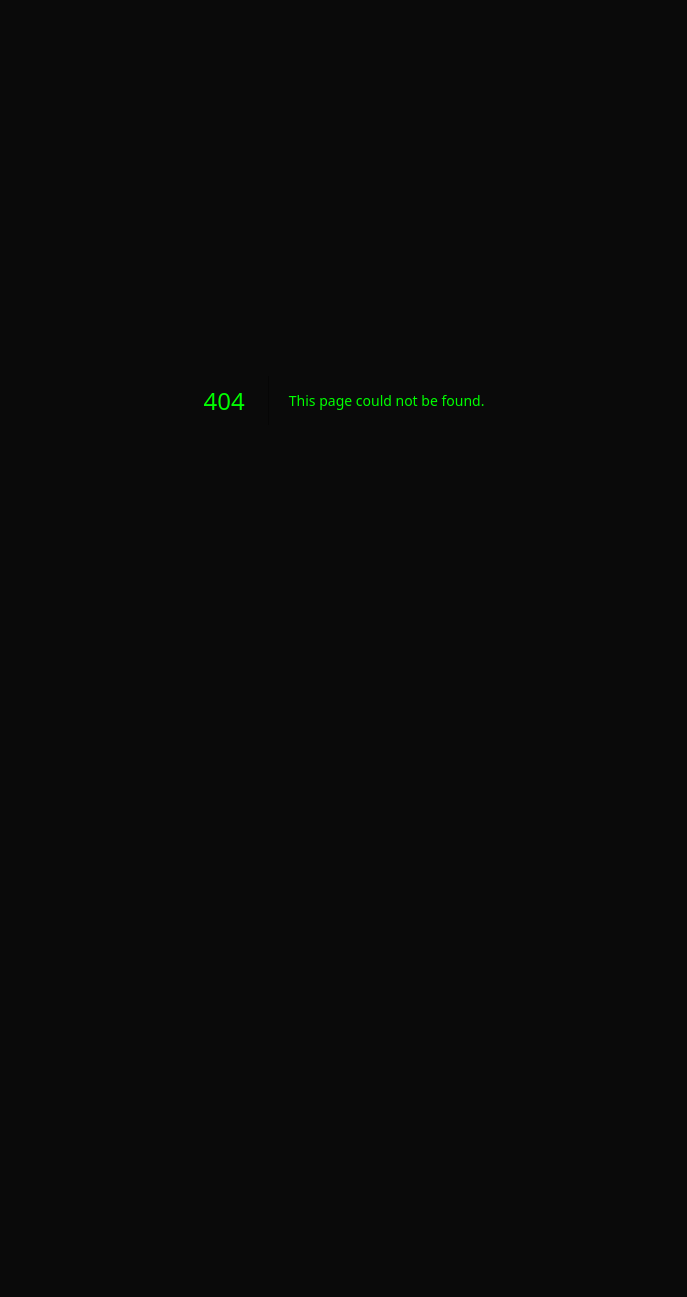
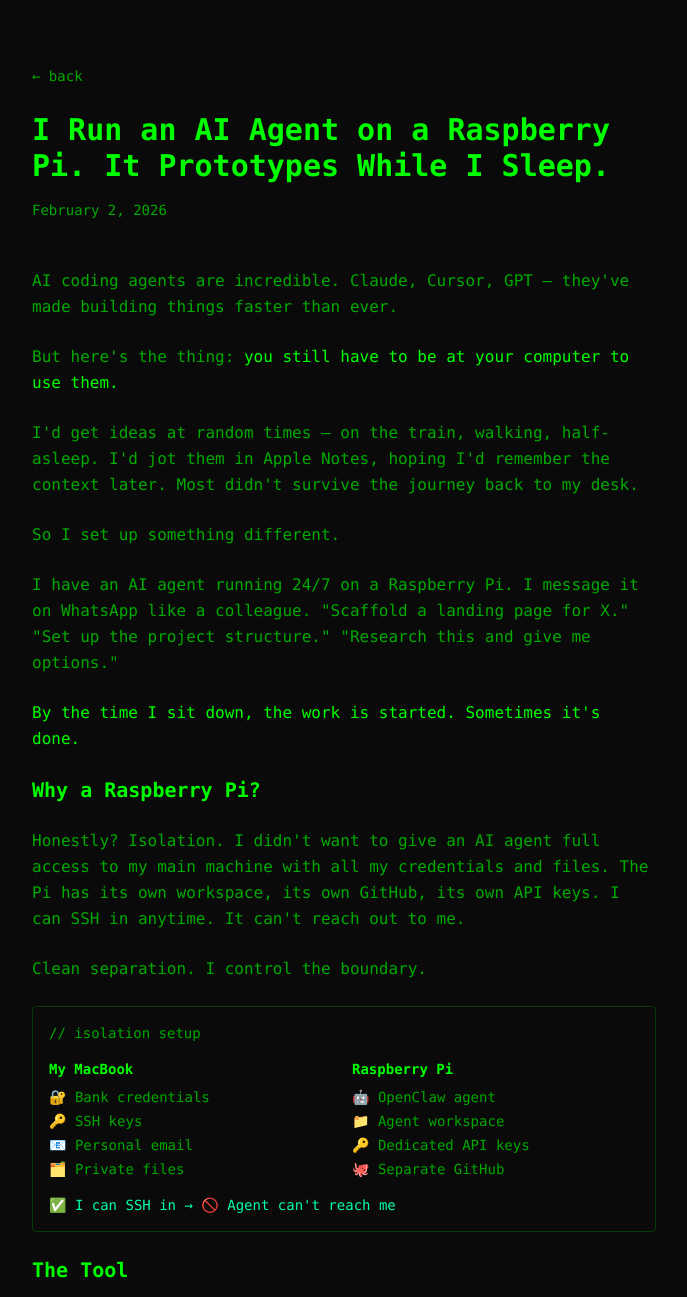
Before and after one commit to kirakita/hammid-site, a Next.js app: page /blog/openclaw-setup in a window 1280 px wide. Before the commit this address had no page. Shown: the top 1297 px of the page, without its empty margins (296-983 px from the left). Before the commit the page ends 800 px from the top, so only its background shows below. Built offline with nearby package versions, Linux system fonts and the light colour scheme.

Commit message:
Add first blog post: OpenClaw setup

```diff
--- /dev/null
+++ b/src/app/blog/openclaw-setup/page.tsx
@@ -0,0 +1,119 @@
+import Link from 'next/link'
+
+export const metadata = {
+  title: 'I Run an AI Agent on a Raspberry Pi | Hammid Olagunju',
+  description: 'It prototypes while I sleep. Here\'s my setup.',
+}
+
+export default function OpenClawArticle() {
+  return (
+    <main className="max-w-2xl mx-auto px-6 py-16">
+      <header className="mb-12">
+        <Link href="/" className="text-terminal-dim text-sm hover:text-terminal-text">
+          ← back
+        </Link>
+        <h1 className="text-2xl md:text-3xl font-bold mt-6 mb-4">
+          I Run an AI Agent on a Raspberry Pi. It Prototypes While I Sleep.
+        </h1>
+        <p className="text-terminal-dim text-sm">February 2, 2026</p>
+      </header>
+
+      <article className="space-y-6 text-terminal-dim leading-relaxed">
+        <p>
+          AI coding agents are incredible. Claude, Cursor, GPT — they've made building things faster than ever.
+        </p>
+
+        <p>
+          But here's the thing: <span className="text-terminal-text">you still have to be at your computer to use them.</span>
+        </p>
+
+        <p>
+          I'd get ideas at random times — on the train, walking, half-asleep. I'd jot them in Apple Notes, hoping I'd remember the context later. Most didn't survive the journey back to my desk.
+        </p>
+
+        <p>
+          So I set up something different.
+        </p>
+
+        <p>
+          I have an AI agent running 24/7 on a Raspberry Pi. I message it on WhatsApp like a colleague. "Scaffold a landing page for X." "Set up the project structure." "Research this and give me options."
+        </p>
+
+        <p>
+          <span className="text-terminal-text">By the time I sit down, the work is started. Sometimes it's done.</span>
+        </p>
+
+        <h2 className="text-terminal-text text-xl font-bold mt-10 mb-4">Why a Raspberry Pi?</h2>
+
+        <p>
+          Honestly? Isolation. I didn't want to give an AI agent full access to my main machine with all my credentials and files. The Pi has its own workspace, its own GitHub, its own API keys. I can SSH in anytime. It can't reach out to me.
+        </p>
+
+        <p>
+          Clean separation. I control the boundary.
+        </p>
+
+        <div className="my-8 p-4 border border-terminal-dim/30 rounded">
+          <p className="text-terminal-dim text-sm mb-4">// isolation setup</p>
+          <div className="grid grid-cols-2 gap-4 text-sm">
+            <div>
+              <p className="text-terminal-text font-bold mb-2">My MacBook</p>
+              <ul className="text-terminal-dim space-y-1">
+                <li>🔐 Bank credentials</li>
+                <li>🔑 SSH keys</li>
+                <li>📧 Personal email</li>
+                <li>🗂️ Private files</li>
+              </ul>
+            </div>
+            <div>
+              <p className="text-terminal-text font-bold mb-2">Raspberry Pi</p>
+              <ul className="text-terminal-dim space-y-1">
+                <li>🤖 OpenClaw agent</li>
+                <li>📁 Agent workspace</li>
+                <li>🔑 Dedicated API keys</li>
+                <li>🐙 Separate GitHub</li>
+              </ul>
+            </div>
+          </div>
+          <p className="text-terminal-highlight text-sm mt-4">✅ I can SSH in → 🚫 Agent can't reach me</p>
+        </div>
+
+        <h2 className="text-terminal-text text-xl font-bold mt-10 mb-4">The Tool</h2>
+
+        <p>
+          The tool is called <a href="https://github.com/openclaw/openclaw" className="text-terminal-highlight hover:underline">OpenClaw</a> — open source, connects Claude to messaging apps and file systems. Still early, still rough edges. But the core idea works: an AI that can actually <em>do things</em>, not just talk about them.
+        </p>
+
+        <h2 className="text-terminal-text text-xl font-bold mt-10 mb-4">What I Use It For</h2>
+
+        <ul className="space-y-2">
+          <li className="prompt">Scaffolding side projects I'd been putting off</li>
+          <li className="prompt">Researching topics and dumping structured summaries into Notion</li>
+          <li className="prompt">Setting up calendar invites for my week</li>
+          <li className="prompt">Running cron jobs to scan flight prices for upcoming trips</li>
+          <li className="prompt">Monitoring AI news and giving me 4-hourly updates</li>
+        </ul>
+
+        <p className="mt-6">
+          These aren't "tell me about X" tasks. These are <span className="text-terminal-text">"go do X and come back when it's done"</span> tasks.
+        </p>
+
+        <h2 className="text-terminal-text text-xl font-bold mt-10 mb-4">Still Early Days</h2>
+
+        <p>
+          It's not replacing my job. But for personal projects, research, and life admin? It's already saving me hours. The unlock is that it runs 24/7 on a £50 computer and acts on my behalf while I do other things.
+        </p>
+
+        <p className="text-terminal-text mt-8">
+          Ideas no longer die in my notes app. That alone has been worth it.
+        </p>
+      </article>
+
+      <footer className="mt-16 pt-8 border-t border-terminal-dim/30">
+        <Link href="/" className="text-terminal-highlight hover:underline">
+          ← back to home
+        </Link>
+      </footer>
+    </main>
+  )
+}
--- a/src/app/page.tsx
+++ b/src/app/page.tsx
@@ -111,8 +111,16 @@
         <p className="text-terminal-dim mb-4">
           Thoughts on AI, dev tools, and building things fast.
         </p>
-        <div className="space-y-2">
-          <p className="text-terminal-dim text-sm">Coming soon...</p>
+        <div className="space-y-4">
+          <a href="/blog/openclaw-setup" className="block group">
+            <h3 className="text-terminal-text group-hover:text-terminal-highlight">
+              I Run an AI Agent on a Raspberry Pi
+            </h3>
+            <p className="text-terminal-dim text-sm mt-1">
+              It prototypes while I sleep. Here's my setup.
+            </p>
+            <p className="text-terminal-dim/50 text-xs mt-1">Feb 2, 2026</p>
+          </a>
         </div>
       </Section>
 
```
